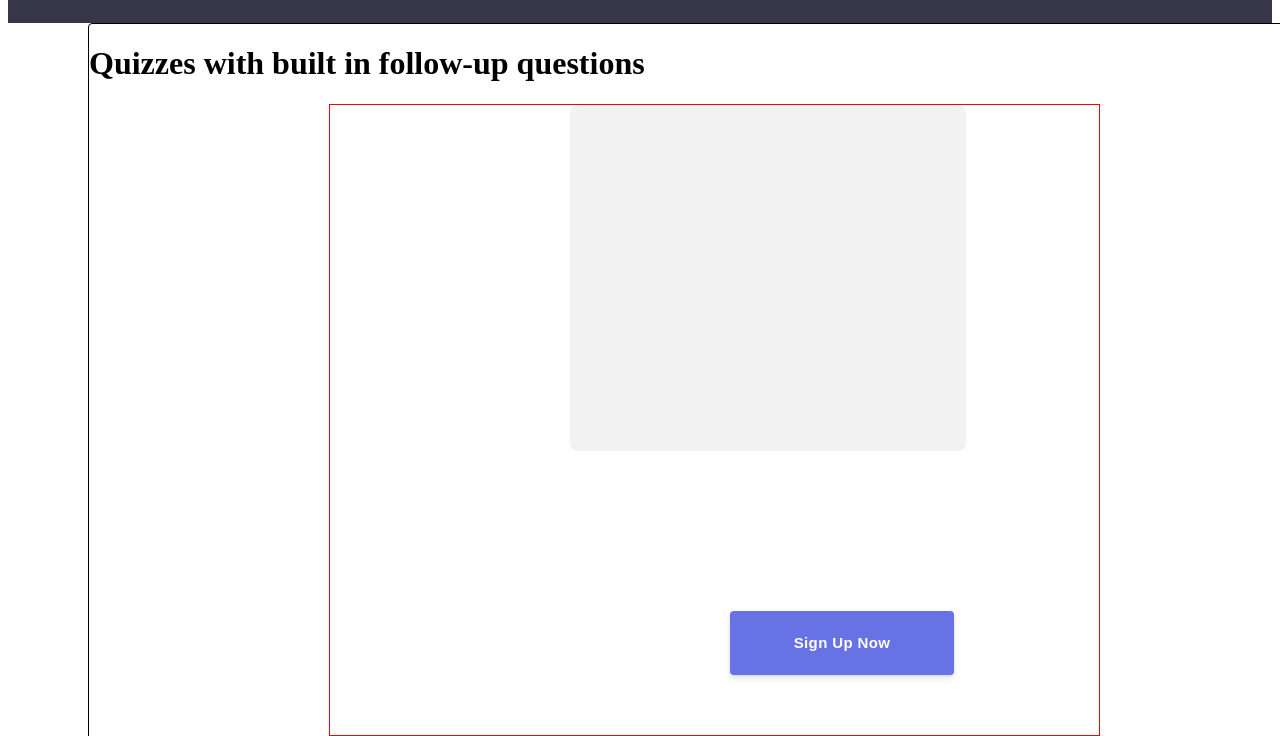
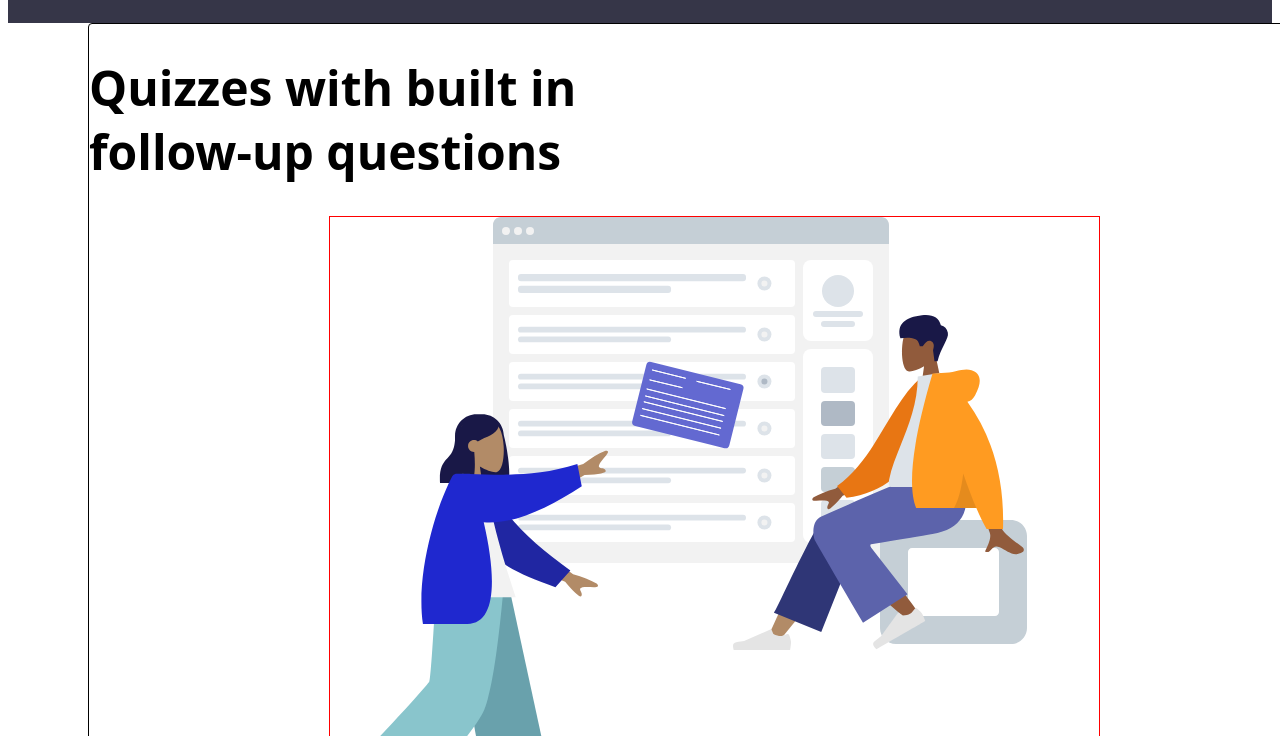
Before and after one commit to zacharybaca/Quizzer-Landing-Page, a plain HTML site: page index.html in a window 1280 px wide. Shown: the part 64-800 px from the top of the page. Drawn offline with Linux system fonts and the light colour scheme.

Commit message:
added illustration

```diff
--- a/index.html
+++ b/index.html
@@ -27,11 +27,16 @@
 
   <body>
       <div class="rectangle">
-          <h1>Quizzes with built in
+          <h1 class="quizzes-with-built">Quizzes with built in
               follow-up questions</h1>
               <div class="illustration">
-                <div class="container">
-                </div>
+                  <img
+                  className="illustration"
+                  src="illustration.svg"
+                  alt="illustration"
+                  >
+                <!-- <div class="container">
+                </div> -->
                 <button class="signupButton">Sign Up Now</button>
                 <div className"signupButton">
 
@@ -197,6 +202,17 @@ button:hover {
 	line-height: 28px;
 	text-align: center;
 }
+
+.quizzes-with-built {
+	height: 128px;
+	width: 488px;
+	color: #000000;
+	font-family: "Open Sans";
+	font-size: 48px;
+	font-weight: bold;
+	line-height: 64px;
+}
+
   </style>
   </head>
 
```
Also changed, not shown: illustration.svg (added).
